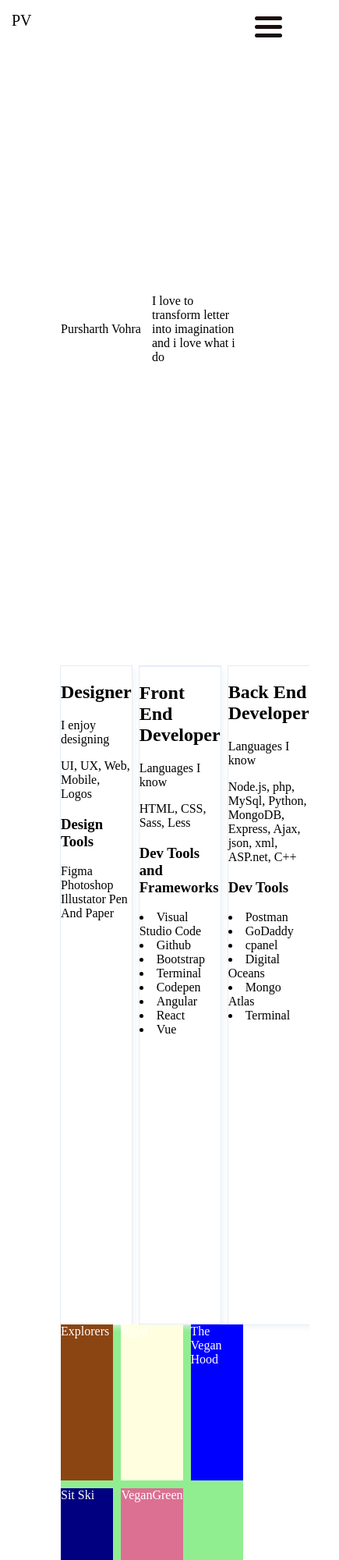
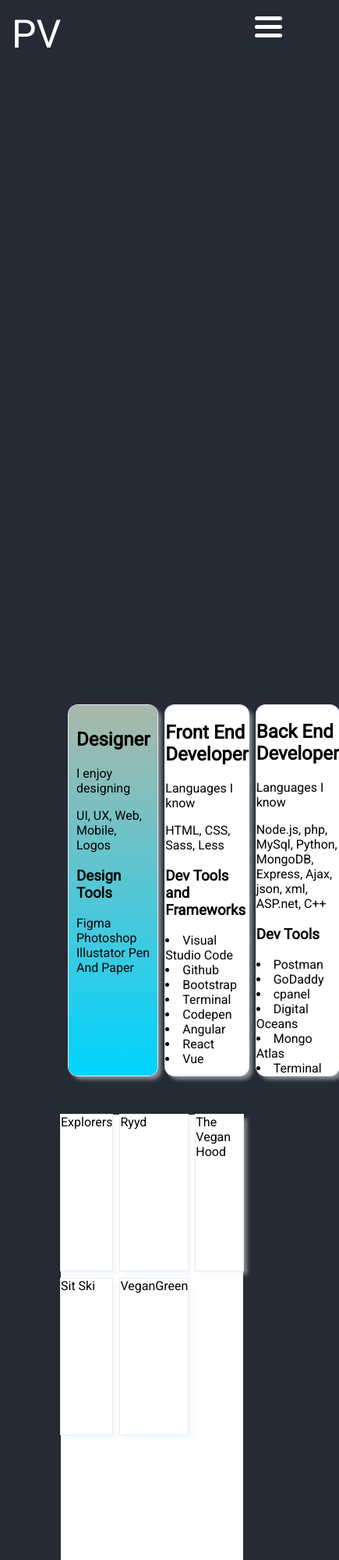
Before and after one commit to parasVohra/portfolio, a website: page index.html in a window 390 px wide. Shown: the top 2000 px of the page at 78% size, 435 px wide, since content can reach past the window. Drawn offline with nearby package versions, Linux system fonts and the light colour scheme.

Commit message:
home background animation added and icons folder created

```diff
--- a/index.html
+++ b/index.html
@@ -6,10 +6,14 @@
     <meta http-equiv="X-UA-Compatible" content="ie=edge">
     <title>Pursharth Portfolio</title>
     <link rel="stylesheet" href="./styles/style.css">
+    <link href="https://fonts.googleapis.com/css?family=Roboto&display=swap" rel="stylesheet">
+
 </head>
 <body>
-    <div class="rootContainer">
-        <div class="homeContainer">
+    <div class="rootContainer" >
+        <div class="homeContainer" id="canvas" >
+
+
 
             <div class="homeLogo">
                 PV
@@ -27,15 +31,11 @@
                     <li class="menuItem">Contact</li>
                     <li class="menuItem">Resume</li>
                 </div>
-
-           <div class="homeContent">Pursharth Vohra</div>
-
-          <div class="homeQuote">I love to transform letter into imagination and i love what i do </div>
         </div>
 
         <div class="aboutContainer">
 
-            <div class="designer">
+            <div class="designer devCard">
                 <h2>Designer</h2>
 
                <p>I enjoy designing</p>
@@ -53,7 +53,7 @@
 
             </div>
 
-            <div class="frontEnd">
+            <div class="frontEnd devCard">
                 <h2>Front End Developer
                 </h2>
 
@@ -75,7 +75,7 @@
 
             </div>
 
-            <div class="backEnd">
+            <div class="backEnd devCard">
                <h2> Back End Developer</h2>
 
                <p>Languages I know</p>
@@ -120,5 +120,7 @@
 
         }
         </script>
+        <script src="./threeJs/three.js"></script>
+        <script src="./threeJs/main.js"></script>
 </body>
 </html>
--- a/styles/style.css
+++ b/styles/style.css
@@ -1,3 +1,15 @@
+* {
+  font-family: 'Roboto', sans-serif;
+}
+
+body {
+  padding: 0;
+  margin: 0;
+  box-sizing: border-box;
+  background-color: #262a34;
+}
+
+
 .menuButton {
   position: fixed;
   right: 15px;
@@ -7,27 +19,34 @@
   z-index: 4;
 }
 
-a{
+a {
   color: white;
   text-decoration: none;
 }
 
+canvas{
+  height: 100vh;
+  width: 100vw;
+}
 
-.homeContent{
+
+.homeContent {
 
   width: 100%;
 
 }
 
-.homeQuote{
+.homeQuote {
 
-  width:100%;
+  width: 100%;
 }
 
-.menuButton .bar1, .bar2, .bar4 {
+.menuButton .bar1,
+.bar2,
+.bar4 {
   width: 35px;
   height: 5px;
-  background-color: rgb(26, 13, 13);
+  background-color: white;
   margin: 6px 0;
   -webkit-transition: 0.4s;
   transition: 0.4s;
@@ -37,7 +56,7 @@ a{
 .menuButton .bar3 {
   -webkit-transition: 0.4s;
   transition: 0.4s;
-  background-color: black;
+  background-color: white;
   border-radius: 5px;
 }
 
@@ -48,7 +67,7 @@ a{
   width: 30vw;
   color: white;
   top: 0px;
-  background-color:rgb(145, 90, 90);
+  background-color: rgba(66, 87, 97, 0.35);
   -webkit-transition: 0.4s;
   transition: 0.4s;
   display: grid;
@@ -59,10 +78,7 @@ a{
   padding-top: 15vh;
 }
 
-.menuItem{
-
-
-}
+.menuItem {}
 
 .menuSlider li {
   list-style: none;
@@ -98,25 +114,13 @@ a{
   right: 0 !important;
 }
 
-body {
-  padding: 0;
-  margin: 0;
-  -webkit-box-sizing: border-box;
-  box-sizing: border-box;
-}
 
-.rootContainer {
-  margin-left: 20vw;
-  margin-right: 20vw;
-}
+
+.rootContainer {}
 
 .homeContainer {
-  display: flex;
-  align-items: center;
-  justify-content: center;
   height: 100vh;
-  color: black;
-  background-color: white;
+  color: aqua;
 }
 
 .homeLogo {
@@ -125,91 +129,119 @@ body {
   left: 15px;
   height: 20px;
   width: 20px;
-  color: black;
-  font-size: 20px;
+  color: white;
+  font-size: 50px;
 }
 
 .aboutContainer {
-  height: 100vh;
-  background-color: white;
+  height: auto;
   padding-top: 10px;
-
+  margin-left: 20vw;
+  margin-right: 20vw;
+  margin-top: 50px;
+  margin-bottom: 50px;
   display: grid;
   grid-template-columns: 1fr 1fr 1fr;
   grid-template-rows: 100%;
-  border-radius: 12px;
+
   grid-gap: 10px;
+
+  padding-left: 10px;
+  padding-right: 10px;
+
+  background: rgb(38,42,52);
+  background: linear-gradient(180deg, rgba(38,42,52,1) 0%, rgba(38,42,52,0.7609418767507002) 100%);
 }
 
-.designer{
-  background-color: white;
-  box-shadow:  5px 5px 5px rgba(233,240,243,0.5), 0 0 0 1px #E6ECF8
+.devCard {}
+
+.designer {
+  border-radius: 12px;
+  padding: 10px;
+  background: rgb(2, 0, 36);
+  background: linear-gradient(180deg, rgba(2, 0, 36, 1) 0%, rgba(213, 231, 208, 0.7525385154061625) 0%, rgba(0, 212, 255, 1) 100%);
+  box-shadow: 5px 5px 5px rgba(233, 240, 243, 0.5), 0 0 0 1px #E6ECF8;
 
 }
 
-.frontEnd{
+.frontEnd {
+  border-radius: 12px;
   border-top: solid #E6ECF8 1px;
-  border-bottom:solid #E6ECF8 1px ;
-  background-color: white;;
-  box-shadow:  5px 5px 5px rgba(233,240,243,0.5), 0 0 0 1px #E6ECF8
+  border-bottom: solid #E6ECF8 1px;
+  background-color: white;
+  ;
+  box-shadow: 5px 5px 5px rgba(233, 240, 243, 0.5), 0 0 0 1px #E6ECF8;
 
 
 
 }
-.backEnd{
-  background-color: white;;
-  box-shadow:  5px 5px 5px rgba(233,240,243,0.5), 0 0 0 1px #E6ECF8
+
+.backEnd {
+  border-radius: 12px;
+  background-color: white;
+  ;
+  box-shadow: 5px 5px 5px rgba(233, 240, 243, 0.5), 0 0 0 1px #E6ECF8;
 
 }
 
 
 
 .projectsContainer {
+  margin-left: 20vw;
+  margin-right: 20vw;
+  margin-top: 50px;
+  margin-bottom: 50px;
   height: 100vh;
   display: grid;
-  grid-template-columns: 1fr 1fr 1fr ;
+  grid-template-columns: 1fr 1fr 1fr;
   grid-gap: 10px;
   grid-template-rows: 200px 200px;
   grid-auto-rows: 200px;
-  background-color: lightgreen;
+  background-color: white;
 }
 
 .p1 {
- grid-row: 1/2;
- grid-column: 1/2;
- background-color: saddlebrown;
+  grid-row: 1/2;
+  grid-column: 1/2;
+  box-shadow: 5px 5px 5px rgba(233, 240, 243, 0.5), 0 0 0 1px #E6ECF8;
+
 
 }
 
 .p2 {
   grid-row: 1/2;
- grid-column: 2/3;
- background-color: lightyellow;
+  grid-column: 2/3;
+
+  box-shadow: 5px 5px 5px rgba(233, 240, 243, 0.5), 0 0 0 1px #E6ECF8;
 
 }
 
 .p3 {
   grid-row: 1/2;
- grid-column: 3/4;
- background-color: blue;
+  grid-column: 3/4;
+
+  box-shadow: 5px 5px 5px rgba(233, 240, 243, 0.5), 0 0 0 1px #E6ECF8;
 
 }
 
 .p4 {
+  box-shadow: 5px 5px 5px rgba(233, 240, 243, 0.5), 0 0 0 1px #E6ECF8;
 
   grid-row: 2/3;
   grid-column: 1/2;
-  background-color: navy;
+
 }
 
 .p5 {
   grid-row: 2/3;
- grid-column: 2/3;
- background-color: palevioletred;
+  grid-column: 2/3;
+
+  box-shadow: 5px 5px 5px rgba(233, 240, 243, 0.5), 0 0 0 1px #E6ECF8;
 
 }
 
-.project{
+.project a {
+  color :black;
 }
 
 .contactContainer {
--- a/threeJs/main.js
+++ b/threeJs/main.js
@@ -1,6 +1,7 @@
 
-let scene, camera, renderer, cube;
-
+let scene, camera, renderer, cube , snow, snowGeo, snowFlake, snowCount = 25000;
+var raycaster, intersects;
+var mouse, INTERSECTED;
 function init(){
     scene = new THREE.Scene();
 
@@ -11,40 +12,74 @@ function init(){
         1000
     );
 
+    scene.background = new THREE.Color( 0x252934 );
+
     renderer = new THREE.WebGLRenderer({antialias: true});
 
     renderer.setSize(window.innerWidth, window.innerHeight);
 
-    document.body.appendChild(renderer.domElement);
+    document.getElementById('canvas').appendChild(renderer.domElement);
 
-    //const geometry = new THREE.Geometry( 2, 2, 2 );
-    const geometry = new THREE.BufferGeometry();
-    const vertices = new Float32Array([
-        -1.0, -1.0, 0.0,
-        1.0, -1.0, 0.0,
-        1.0, 1.0, 0.0
-    ])
+    //snow code
 
-    geometry.setAttribute('position', new THREE.BufferAttribute(vertices, 3));
+    snowGeo = new THREE.Geometry();
+    for (let i = 0; i < snowCount; i++){
+        snowFlake = new THREE.Vector3(
+            Math.random() * 600 -200,
+            Math.random() * 600 -200,
+            Math.random() * 600 -200
+        );
 
-   // const texture = new THREE.TextureLoader().load('metal.jpg')
-    const material = new THREE.MeshBasicMaterial( {color: 'white'} );
+        snowFlake.velocity = 0;
+        snowFlake.accelaration = 0.001;
+        snowGeo.vertices.push(snowFlake);
+    }
+
+
+    const snowMaterial = new THREE.PointsMaterial({
+        color:0xffffff,
+        size: 0.3,
+        transparent: true
+    })
+
+    snow = new THREE.Points(snowGeo, snowMaterial);
+    scene.add(snow);
+
+
+    // snow code ends
 
 
 
-    cube = new THREE.Mesh( geometry, material );
-    scene.add( cube );
-
-    camera.position.z = 9;
+    camera.position.z = 5;
 }
 
 
 function animate() {
     requestAnimationFrame(animate);
 
-    cube.position.x += 0.01;
+    snowGeo.vertices.forEach( p=>{
+        p.velocity += p.accelaration;
+        p.y -= p.velocity;
 
+        if(p.y < -200){
+            p.y = 200;
+
+            p.velocity = 0
+        }
+    });
+
+
+
+    snowGeo.verticesNeedUpdate = true;
     renderer.render(scene, camera);
+}
+function onDocumentMouseMove( event ) {
+
+    event.preventDefault();
+
+    mouse.x = ( event.clientX / window.innerWidth ) * 2 - 1;
+    mouse.y = - ( event.clientY / window.innerHeight ) * 2 + 1;
+
 }
 
 
```
Also changed, not shown: project/explorersgetaway.html (+1 -1 lines), project/ryyd.html (+1 -1 lines), project/sitski.html (+1 -1 lines), project/theveganhood.html (+1 -1 lines), project/veganGeen.html (+1 -1 lines), threeJs/three.html (+3 -0 lines), icons/backend.svg (added), icons/front_end.svg (added), icons/noun_sketch_2397533.svg (added).
